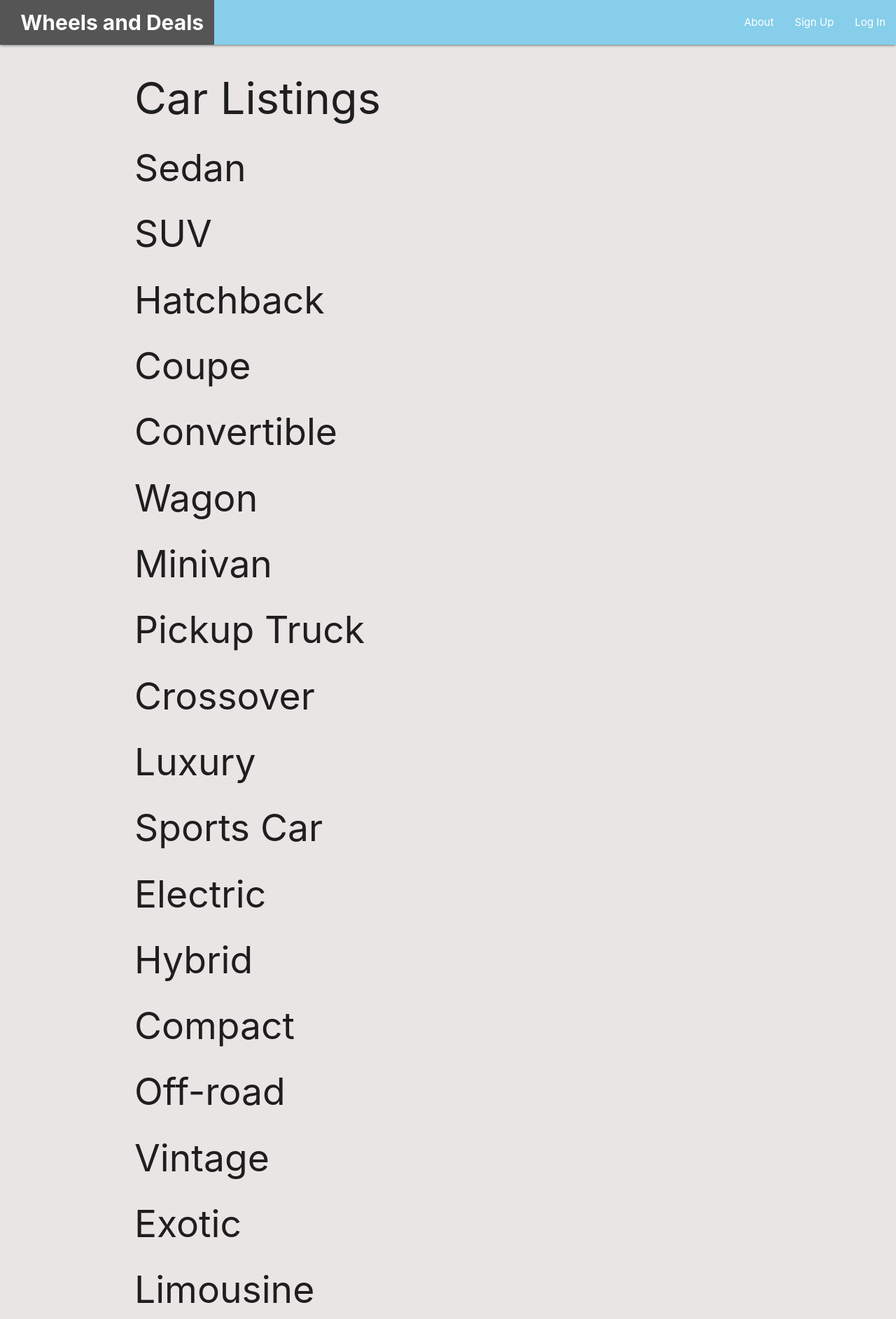
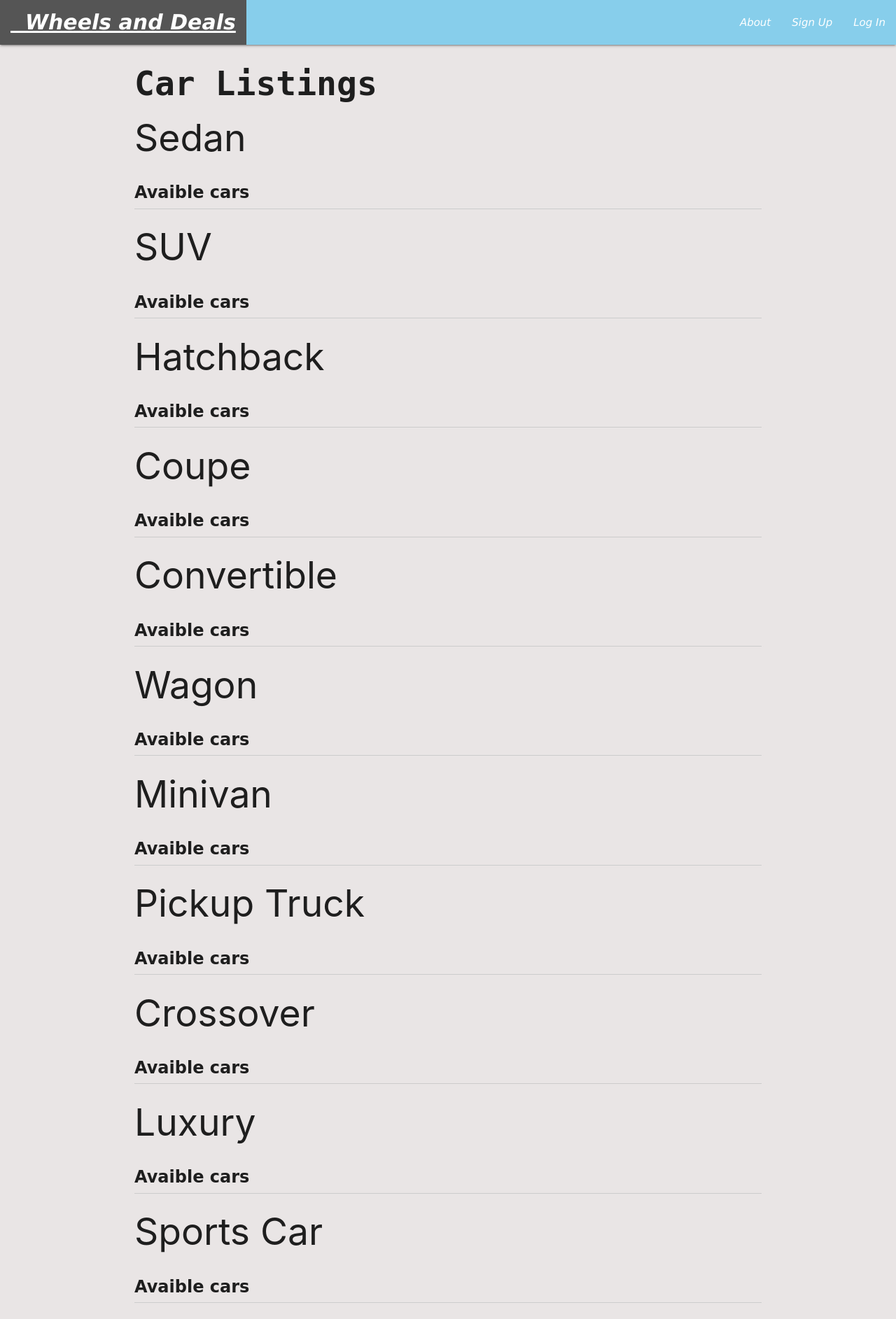
Before and after one commit to aaronfnp/wheelsanddeals, a Django app: page /cars/categories/ in a window 1280 px wide. Shown: the top 1885 px of the page at 70% size. Run offline with Django 5.2, Linux system fonts and the light colour scheme; data that the repository does not hold is empty.

Commit message:
car market touched up

```diff
--- a/main_app/static/css/style.css
+++ b/main_app/static/css/style.css
@@ -105,3 +105,57 @@ footer.page-footer {
   visibility: visible;
   opacity: 1;
 }
+
+h1 {
+  font-family: "Rockwell Extra Bold", "Rockwell Bold", monospace;
+  font-size: 48px;
+  font-style: normal;
+  font-variant: normal;
+  font-weight: 700;
+  line-height: 26.4px;
+}
+
+.separated-h2 {
+  font-family: "Brush Script MT", cursive;
+  font-size: 24px;
+  font-style: normal;
+  font-variant: normal;
+  font-weight: 700;
+  line-height: 26.4px;
+  position: relative;
+  margin-bottom: 10px;
+}
+
+.separated-h2::after {
+  content: "";
+  display: block;
+  height: 1px;
+  width: 100%;
+  background-color: #ccc;
+  position: absolute;
+  bottom: -10px;
+  left: 0;
+}
+
+ul {
+  list-style-type: none;
+  padding: 0;
+}
+
+li {
+  margin-bottom: 10px;
+}
+
+a {
+  text-decoration: none;
+  color: #058fff;
+  font-size: 1.5rem;
+  font-family: Geneva, Tahoma, Verdana, sans-serif;
+  font-style: italic;
+  font-variant: normal;
+  font-weight: 400;
+}
+
+a:hover {
+  text-decoration: underline;
+}
--- a/main_app/templates/cars/index.html
+++ b/main_app/templates/cars/index.html
@@ -11,6 +11,7 @@
     <h1>Car Listings</h1>
     {% for category, cars in car_by_category %}
       <h2>{{ category }}</h2>
+      <h2 class="separated-h2">Avaible cars</h2>
       <ul>
         {% for car in cars %}
           <li>
```
